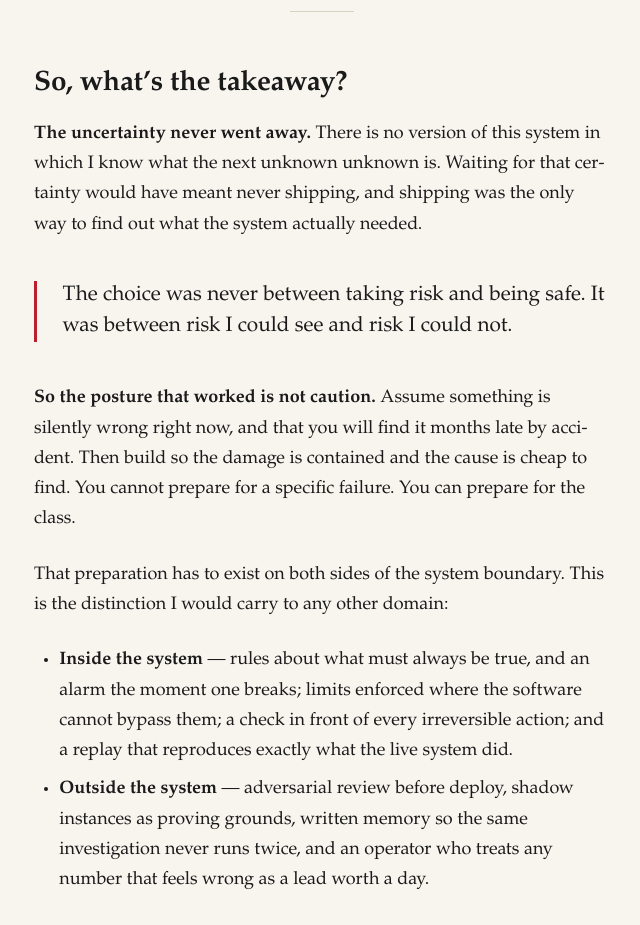
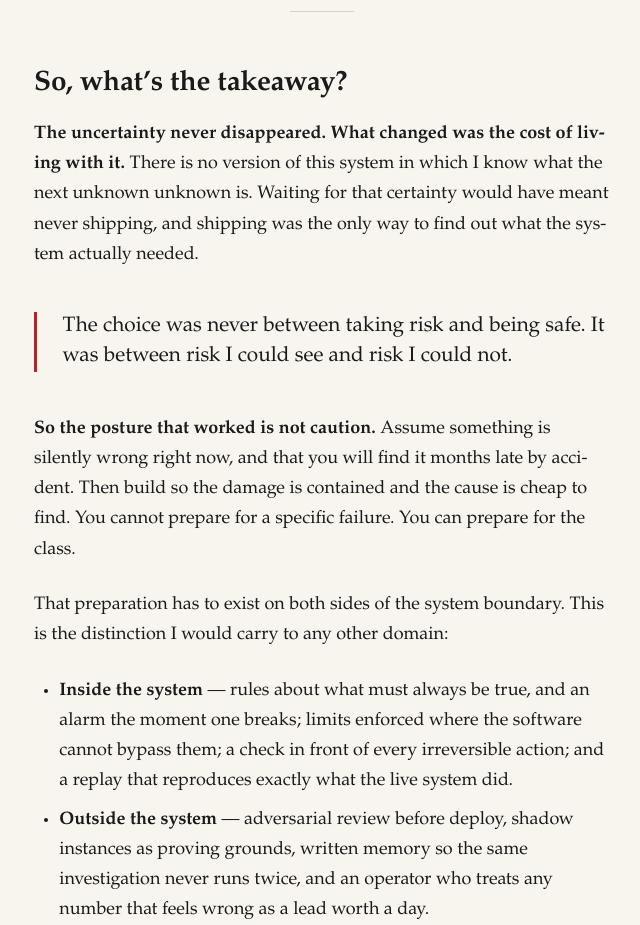
Before and after one commit to jags-gorla/essays, a plain HTML site: page stopped-worrying/index.html in a window 1280 px wide. Shown: the part 10280-11205 px from the top of the page, without its empty margins (318-958 px from the left). Drawn offline with Linux system fonts and the light colour scheme.

Commit message:
sharpen closing line and takeaway opening, move skip note below poster

```diff
--- a/stopped-worrying/index.html
+++ b/stopped-worrying/index.html
@@ -527,7 +527,7 @@
 
     <h2>So, what&rsquo;s the takeaway?</h2>
 
-    <p><strong>The uncertainty never went away.</strong> There is no version of this system in which I know what the next unknown unknown is. Waiting for that certainty would have meant never shipping, and shipping was the only way to find out what the system actually needed.</p>
+    <p><strong>The uncertainty never disappeared. What changed was the cost of living with it.</strong> There is no version of this system in which I know what the next unknown unknown is. Waiting for that certainty would have meant never shipping, and shipping was the only way to find out what the system actually needed.</p>
 
     <blockquote class="aside-quote">The choice was never between taking risk and being safe. It was between risk I could see and risk I could not.</blockquote>
 
```
